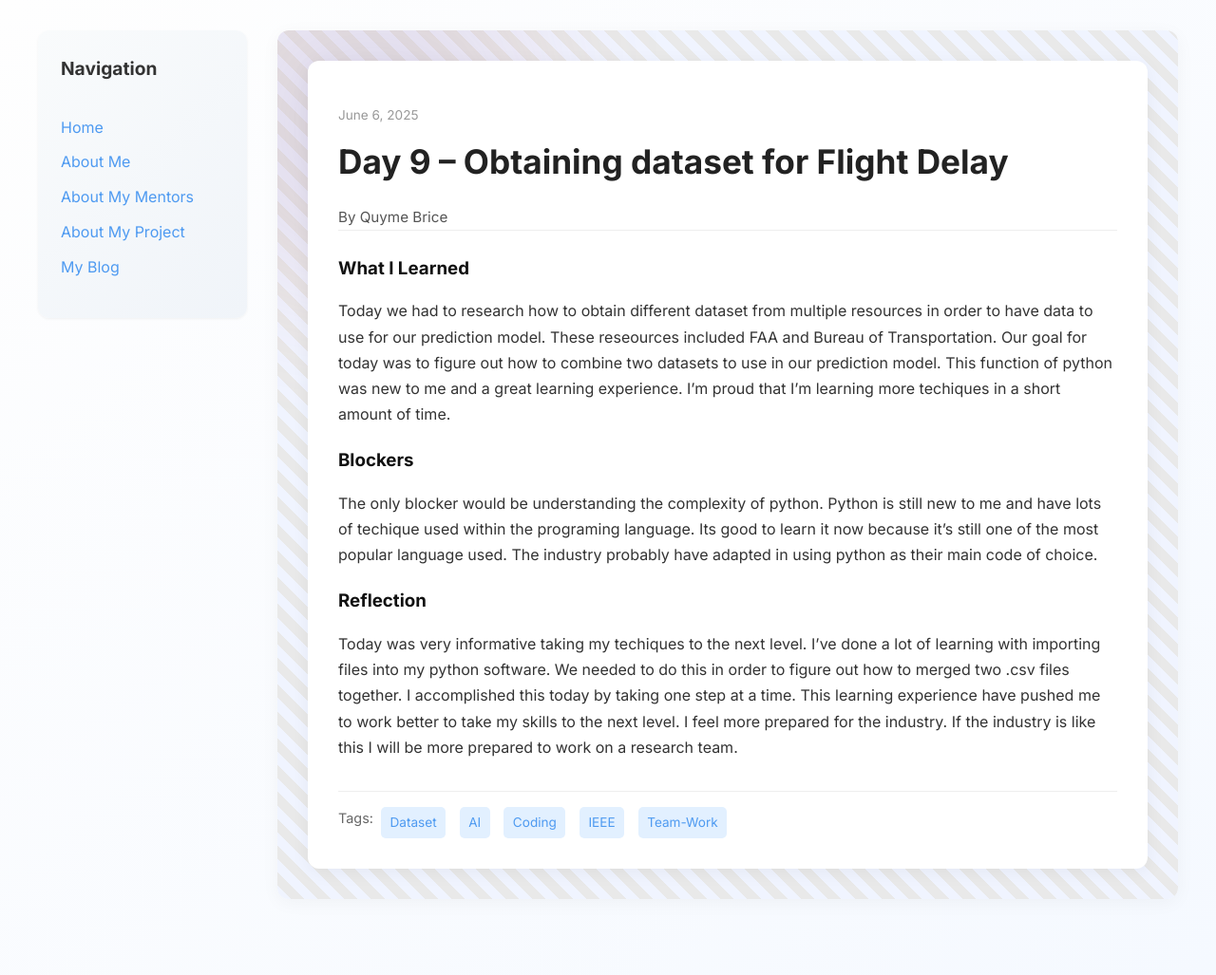
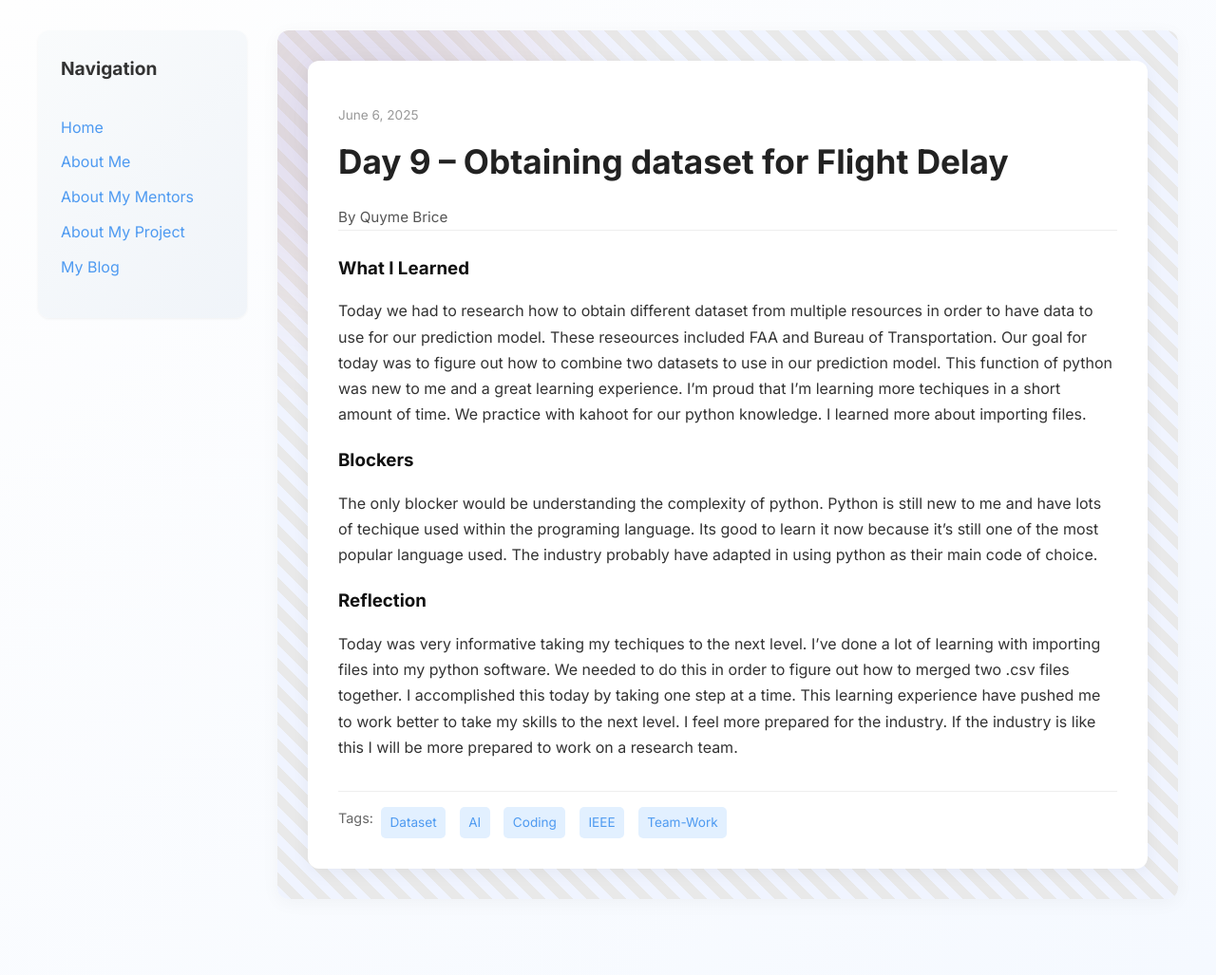
Before and after one commit to Qubri2/Qubri2.github.io, a Jekyll site: the page built from _posts/2025-06-06-day-9.md, in a window 1280 px wide. Shown: the whole page at 95% size. Built offline with Jekyll 4.4.1, drawn with Linux system fonts in a browser that asks for light colours.

Commit message:
Update 2025-06-06-day-9.md

```diff
--- a/_posts/2025-06-06-day-9.md
+++ b/_posts/2025-06-06-day-9.md
@@ -7,7 +7,7 @@ permalink: /day9.html
 tags: ["Dataset", "AI", "Coding", "IEEE", "Team-Work"]
 
 what_i_learned: |
-  Today we had to research how to obtain different dataset from multiple resources in order to have data to use for our prediction model. These reseources included FAA and Bureau of Transportation. Our goal for today was to figure out how to combine two datasets to use in our prediction model. This function of python was new to me and a great learning experience. I'm proud that I'm learning more techiques in a short amount of time.
+  Today we had to research how to obtain different dataset from multiple resources in order to have data to use for our prediction model. These reseources included FAA and Bureau of Transportation. Our goal for today was to figure out how to combine two datasets to use in our prediction model. This function of python was new to me and a great learning experience. I'm proud that I'm learning more techiques in a short amount of time. We practice with kahoot for our python knowledge. I learned more about importing files.
 
 
 
```
